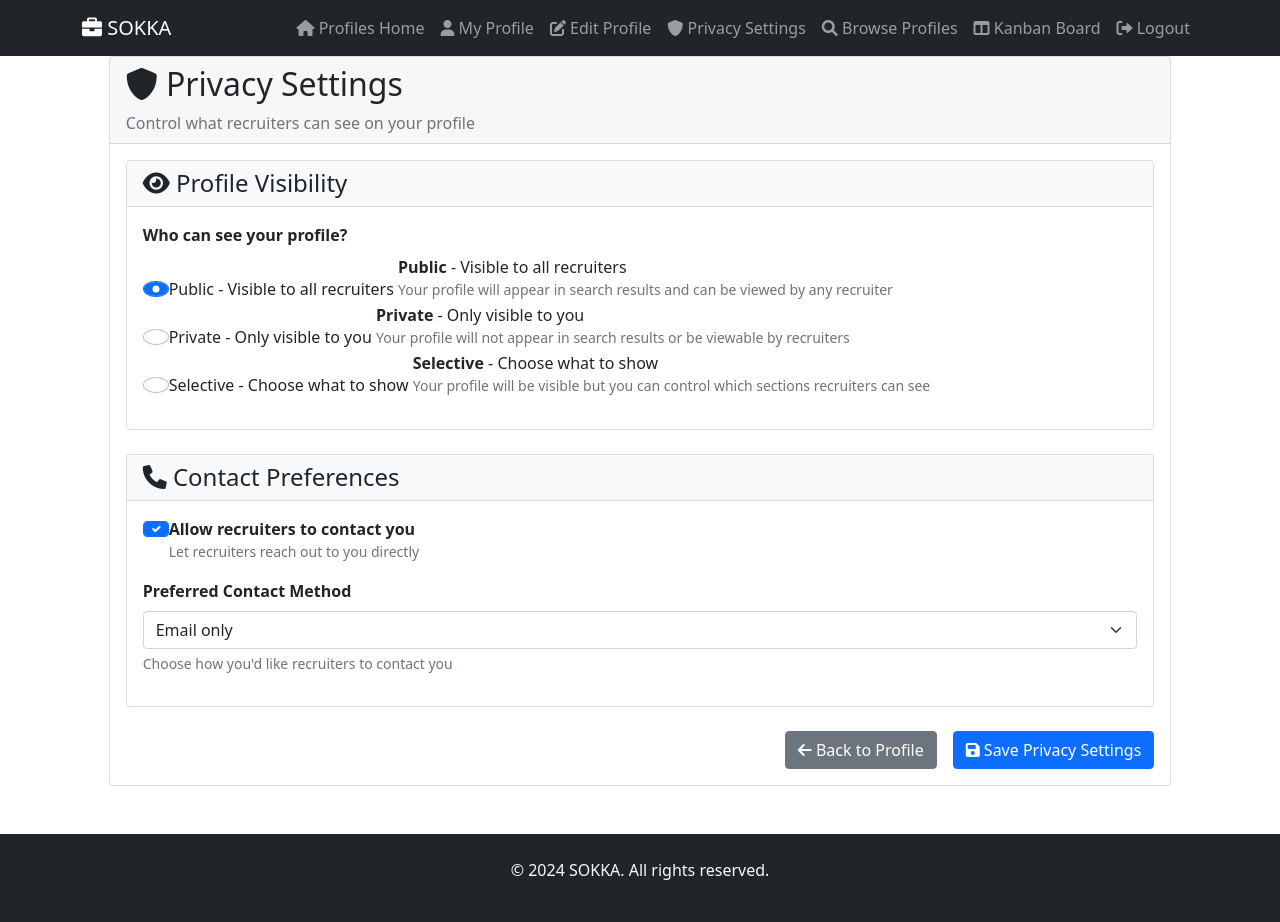
After one commit to Khwaahish/SOKKA, a Django app: page /profiles/privacy/ in a window 1280 px wide. The commit adds this page. Run offline with Django 5.2, Linux system fonts and the light colour scheme; a user stored in the database is signed in; tables that the repository leaves empty hold one stand-in row (values such as "Sample post").

Commit message:
feat: Add privacy settings for job seeker profiles
- Add ProfilePrivacySettings model with granular control over profile visibility
- Implement three privacy levels: Public, Private, and Selective
- Add privacy settings form with dynamic UI and validation
- Update public profile views to respect privacy settings
- Filter private profiles from recruiter browse view
- Add privacy settings management page with intuitive interface
- Include contact preferences and field-level visibility controls
- Add admin interface for privacy settings management
- Update templates to show/hide content based on privacy settings
- Add navigation links and profile management integration

User Story: As a Job Seeker, I want to set privacy options on my profile so I control what recruiters can see.

```diff
--- a/SOKKA/profiles/forms.py
+++ b/SOKKA/profiles/forms.py
@@ -1,6 +1,6 @@
 from django import forms
 from django.contrib.auth.models import User
-from .models import Profile, ProfileSkill, Education, WorkExperience, Link, Skill
+from .models import Profile, ProfileSkill, Education, WorkExperience, Link, Skill, ProfilePrivacySettings
 
 
 class ProfileForm(forms.ModelForm):
@@ -171,3 +171,45 @@ class SkillSearchForm(forms.Form):
             'class': 'form-control'
         })
     )
+
+
+class ProfilePrivacySettingsForm(forms.ModelForm):
+    """Form for managing profile privacy settings"""
+
+    class Meta:
+        model = ProfilePrivacySettings
+        fields = [
+            'profile_visibility', 'show_email', 'show_phone', 'show_location',
+            'show_bio', 'show_skills', 'show_work_experience', 'show_education',
+            'show_links', 'show_profile_picture', 'allow_contact', 'contact_method'
+        ]
+        widgets = {
+            'profile_visibility': forms.RadioSelect(attrs={'class': 'form-check-input'}),
+            'contact_method': forms.Select(attrs={'class': 'form-select'}),
+        }
+
+    def __init__(self, *args, **kwargs):
+        super().__init__(*args, **kwargs)
+
+        # Add form-control class to checkboxes
+        for field_name in ['show_email', 'show_phone', 'show_location', 'show_bio',
+                          'show_skills', 'show_work_experience', 'show_education',
+                          'show_links', 'show_profile_picture', 'allow_contact']:
+            self.fields[field_name].widget.attrs.update({'class': 'form-check-input'})
+
+        # Add help text styling
+        for field in self.fields.values():
+            if field.help_text:
+                field.widget.attrs.update({'class': field.widget.attrs.get('class', '') + ' form-control'})
+
+    def clean(self):
+        cleaned_data = super().clean()
+        profile_visibility = cleaned_data.get('profile_visibility')
+        allow_contact = cleaned_data.get('allow_contact')
+        contact_method = cleaned_data.get('contact_method')
+
+        # If profile is private, contact should be disabled
+        if profile_visibility == 'private' and allow_contact:
+            self.add_error('allow_contact', 'Contact must be disabled when profile is private.')
+
+        return cleaned_data
--- a/SOKKA/profiles/templates/profiles/base.html
+++ b/SOKKA/profiles/templates/profiles/base.html
@@ -52,6 +52,9 @@
                     <a class="nav-link" href="{% url 'profiles:edit_profile' %}">
                         <i class="fas fa-edit"></i> Edit Profile
                     </a>
+                    <a class="nav-link" href="{% url 'profiles:privacy_settings' %}">
+                        <i class="fas fa-shield-alt"></i> Privacy Settings
+                    </a>
                     <a class="nav-link" href="{% url 'profiles:profile_list' %}">
                         <i class="fas fa-search"></i> Browse Profiles
                     </a>
--- /dev/null
+++ b/SOKKA/profiles/templates/profiles/privacy_settings.html
@@ -0,0 +1,226 @@
+{% extends 'profiles/base.html' %}
+
+{% block title %}Privacy Settings{% endblock %}
+
+{% block content %}
+<div class="row justify-content-center">
+    <div class="col-md-10">
+        <div class="card">
+            <div class="card-header">
+                <h2><i class="fas fa-shield-alt"></i> Privacy Settings</h2>
+                <p class="mb-0 text-muted">Control what recruiters can see on your profile</p>
+            </div>
+            <div class="card-body">
+                <form method="post">
+                    {% csrf_token %}
+
+                    <!-- Profile Visibility Section -->
+                    <div class="card mb-4">
+                        <div class="card-header bg-light">
+                            <h4 class="mb-0"><i class="fas fa-eye"></i> Profile Visibility</h4>
+                        </div>
+                        <div class="card-body">
+                            <div class="mb-3">
+                                <label class="form-label fw-bold">Who can see your profile?</label>
+                                <div class="form-check">
+                                    {{ form.profile_visibility.0 }}
+                                    <label class="form-check-label" for="{{ form.profile_visibility.0.id_for_label }}">
+                                        <strong>Public</strong> - Visible to all recruiters
+                                        <small class="text-muted d-block">Your profile will appear in search results and can be viewed by any recruiter</small>
+                                    </label>
+                                </div>
+                                <div class="form-check">
+                                    {{ form.profile_visibility.1 }}
+                                    <label class="form-check-label" for="{{ form.profile_visibility.1.id_for_label }}">
+                                        <strong>Private</strong> - Only visible to you
+                                        <small class="text-muted d-block">Your profile will not appear in search results or be viewable by recruiters</small>
+                                    </label>
+                                </div>
+                                <div class="form-check">
+                                    {{ form.profile_visibility.2 }}
+                                    <label class="form-check-label" for="{{ form.profile_visibility.2.id_for_label }}">
+                                        <strong>Selective</strong> - Choose what to show
+                                        <small class="text-muted d-block">Your profile will be visible but you can control which sections recruiters can see</small>
+                                    </label>
+                                </div>
+                                {% if form.profile_visibility.errors %}
+                                    <div class="text-danger">{{ form.profile_visibility.errors }}</div>
+                                {% endif %}
+                            </div>
+                        </div>
+                    </div>
+
+                    <!-- Field Visibility Section (only shown when selective is chosen) -->
+                    <div class="card mb-4" id="field-visibility-section">
+                        <div class="card-header bg-light">
+                            <h4 class="mb-0"><i class="fas fa-cog"></i> Field Visibility</h4>
+                            <small class="text-muted">Choose which sections to show to recruiters (only applies when "Selective" is chosen above)</small>
+                        </div>
+                        <div class="card-body">
+                            <div class="row">
+                                <div class="col-md-6">
+                                    <div class="form-check mb-3">
+                                        {{ form.show_email }}
+                                        <label class="form-check-label" for="{{ form.show_email.id_for_label }}">
+                                            <strong>Email Address</strong>
+                                            <small class="text-muted d-block">Show your email to recruiters</small>
+                                        </label>
+                                    </div>
+                                    <div class="form-check mb-3">
+                                        {{ form.show_phone }}
+                                        <label class="form-check-label" for="{{ form.show_phone.id_for_label }}">
+                                            <strong>Phone Number</strong>
+                                            <small class="text-muted d-block">Show your phone number to recruiters</small>
+                                        </label>
+                                    </div>
+                                    <div class="form-check mb-3">
+                                        {{ form.show_location }}
+                                        <label class="form-check-label" for="{{ form.show_location.id_for_label }}">
+                                            <strong>Location</strong>
+                                            <small class="text-muted d-block">Show your location to recruiters</small>
+                                        </label>
+                                    </div>
+                                    <div class="form-check mb-3">
+                                        {{ form.show_bio }}
+                                        <label class="form-check-label" for="{{ form.show_bio.id_for_label }}">
+                                            <strong>Professional Summary</strong>
+                                            <small class="text-muted d-block">Show your bio to recruiters</small>
+                                        </label>
+                                    </div>
+                                    <div class="form-check mb-3">
+                                        {{ form.show_profile_picture }}
+                                        <label class="form-check-label" for="{{ form.show_profile_picture.id_for_label }}">
+                                            <strong>Profile Picture</strong>
+                                            <small class="text-muted d-block">Show your profile picture to recruiters</small>
+                                        </label>
+                                    </div>
+                                </div>
+                                <div class="col-md-6">
+                                    <div class="form-check mb-3">
+                                        {{ form.show_skills }}
+                                        <label class="form-check-label" for="{{ form.show_skills.id_for_label }}">
+                                            <strong>Skills</strong>
+                                            <small class="text-muted d-block">Show your skills to recruiters</small>
+                                        </label>
+                                    </div>
+                                    <div class="form-check mb-3">
+                                        {{ form.show_work_experience }}
+                                        <label class="form-check-label" for="{{ form.show_work_experience.id_for_label }}">
+                                            <strong>Work Experience</strong>
+                                            <small class="text-muted d-block">Show your work history to recruiters</small>
+                                        </label>
+                                    </div>
+                                    <div class="form-check mb-3">
+                                        {{ form.show_education }}
+                                        <label class="form-check-label" for="{{ form.show_education.id_for_label }}">
+                                            <strong>Education</strong>
+                                            <small class="text-muted d-block">Show your education to recruiters</small>
+                                        </label>
+                                    </div>
+                                    <div class="form-check mb-3">
+                                        {{ form.show_links }}
+                                        <label class="form-check-label" for="{{ form.show_links.id_for_label }}">
+                                            <strong>External Links</strong>
+                                            <small class="text-muted d-block">Show your LinkedIn, GitHub, etc. to recruiters</small>
+                                        </label>
+                                    </div>
+                                </div>
+                            </div>
+                        </div>
+                    </div>
+
+                    <!-- Contact Preferences Section -->
+                    <div class="card mb-4">
+                        <div class="card-header bg-light">
+                            <h4 class="mb-0"><i class="fas fa-phone"></i> Contact Preferences</h4>
+                        </div>
+                        <div class="card-body">
+                            <div class="form-check mb-3">
+                                {{ form.allow_contact }}
+                                <label class="form-check-label" for="{{ form.allow_contact.id_for_label }}">
+                                    <strong>Allow recruiters to contact you</strong>
+                                    <small class="text-muted d-block">Let recruiters reach out to you directly</small>
+                                </label>
+                            </div>
+
+                            <div class="mb-3" id="contact-method-section">
+                                <label for="{{ form.contact_method.id_for_label }}" class="form-label fw-bold">Preferred Contact Method</label>
+                                {{ form.contact_method }}
+                                {% if form.contact_method.errors %}
+                                    <div class="text-danger">{{ form.contact_method.errors }}</div>
+                                {% endif %}
+                                <div class="form-text">Choose how you'd like recruiters to contact you</div>
+                            </div>
+                        </div>
+                    </div>
+
+                    <!-- Form Actions -->
+                    <div class="d-grid gap-2 d-md-flex justify-content-md-end">
+                        <a href="{% url 'profiles:profile_detail' %}" class="btn btn-secondary me-md-2">
+                            <i class="fas fa-arrow-left"></i> Back to Profile
+                        </a>
+                        <button type="submit" class="btn btn-primary">
+                            <i class="fas fa-save"></i> Save Privacy Settings
+                        </button>
+                    </div>
+                </form>
+            </div>
+        </div>
+    </div>
+</div>
+
+<style>
+    .form-check-input:checked {
+        background-color: #0d6efd;
+        border-color: #0d6efd;
+    }
+    .form-check-input:focus {
+        border-color: #86b7fe;
+        box-shadow: 0 0 0 0.25rem rgba(13, 110, 253, 0.25);
+    }
+    .form-select:focus {
+        border-color: #86b7fe;
+        box-shadow: 0 0 0 0.25rem rgba(13, 110, 253, 0.25);
+    }
+    .card-header.bg-light {
+        background-color: #f8f9fa !important;
+    }
+</style>
+
+<script>
+document.addEventListener('DOMContentLoaded', function() {
+    const profileVisibilityRadios = document.querySelectorAll('input[name="profile_visibility"]');
+    const fieldVisibilitySection = document.getElementById('field-visibility-section');
+    const contactMethodSection = document.getElementById('contact-method-section');
+    const allowContactCheckbox = document.getElementById('id_allow_contact');
+
+    function toggleFieldVisibility() {
+        const selectedValue = document.querySelector('input[name="profile_visibility"]:checked').value;
+        if (selectedValue === 'selective') {
+            fieldVisibilitySection.style.display = 'block';
+        } else {
+            fieldVisibilitySection.style.display = 'none';
+        }
+    }
+
+    function toggleContactMethod() {
+        if (allowContactCheckbox.checked) {
+            contactMethodSection.style.display = 'block';
+        } else {
+            contactMethodSection.style.display = 'none';
+        }
+    }
+
+    // Initial state
+    toggleFieldVisibility();
+    toggleContactMethod();
+
+    // Add event listeners
+    profileVisibilityRadios.forEach(radio => {
+        radio.addEventListener('change', toggleFieldVisibility);
+    });
+
+    allowContactCheckbox.addEventListener('change', toggleContactMethod);
+});
+</script>
+{% endblock %}
--- a/SOKKA/profiles/urls.py
+++ b/SOKKA/profiles/urls.py
@@ -34,6 +34,9 @@ urlpatterns = [
     path('browse/', views.profile_list, name='profile_list'),
     path('view/<int:user_id>/', views.public_profile_detail, name='public_profile_detail'),
 
+    # Privacy settings
+    path('privacy/', views.privacy_settings, name='privacy_settings'),
+
     # AJAX endpoints
     path('api/skills/search/', views.search_skills, name='search_skills'),
 ]
--- a/SOKKA/profiles/views.py
+++ b/SOKKA/profiles/views.py
@@ -6,8 +6,8 @@ from django.views.decorators.http import require_POST
 from django.core.paginator import Paginator
 from django.db.models import Q
 from django.contrib.auth.models import User
-from .models import Profile, ProfileSkill, Education, WorkExperience, Link, Skill
-from .forms import ProfileForm, ProfileSkillForm, EducationForm, WorkExperienceForm, LinkForm, SkillSearchForm
+from .models import Profile, ProfileSkill, Education, WorkExperience, Link, Skill, ProfilePrivacySettings
+from .forms import ProfileForm, ProfileSkillForm, EducationForm, WorkExperienceForm, LinkForm, SkillSearchForm, ProfilePrivacySettingsForm
 
 
 def get_current_profile(request):
@@ -341,7 +341,10 @@ def search_skills(request):
 def profile_list(request):
     """List all public profiles (for recruiters to browse)"""
     # Only show profiles that have users (since public_profile_detail requires user_id)
-    profiles = Profile.objects.select_related('user').prefetch_related('profile_skills__skill').filter(user__isnull=False)
+    profiles = Profile.objects.select_related('user').prefetch_related('profile_skills__skill', 'privacy_settings').filter(user__isnull=False)
+
+    # Filter out private profiles
+    profiles = profiles.exclude(privacy_settings__profile_visibility='private')
 
     # Add search functionality
     search_query = request.GET.get('search', '')
@@ -371,12 +374,65 @@ def public_profile_detail(request, user_id):
     user = get_object_or_404(User, id=user_id)
     profile = get_object_or_404(Profile, user=user)
 
+    # Get privacy settings
+    try:
+        privacy_settings = profile.privacy_settings
+    except ProfilePrivacySettings.DoesNotExist:
+        # Create default privacy settings if they don't exist
+        privacy_settings = ProfilePrivacySettings.objects.create(profile=profile)
+
+    # Check if profile should be visible
+    if privacy_settings.profile_visibility == 'private':
+        # Profile is private, show limited information
+        context = {
+            'profile': profile,
+            'profile_skills': [],
+            'educations': [],
+            'work_experiences': [],
+            'links': [],
+            'is_public': True,
+            'is_private': True,
+            'privacy_settings': privacy_settings,
+        }
+        return render(request, 'profiles/public_profile_detail.html', context)
+
+    # Get visible fields based on privacy settings
+    visible_fields = privacy_settings.get_visible_fields()
+
     context = {
         'profile': profile,
-        'profile_skills': profile.profile_skills.select_related('skill').all(),
-        'educations': profile.educations.all(),
-        'work_experiences': profile.work_experiences.all(),
-        'links': profile.links.all(),
+        'profile_skills': profile.profile_skills.select_related('skill').all() if 'skills' in visible_fields else [],
+        'educations': profile.educations.all() if 'education' in visible_fields else [],
+        'work_experiences': profile.work_experiences.all() if 'work_experience' in visible_fields else [],
+        'links': profile.links.all() if 'links' in visible_fields else [],
         'is_public': True,
+        'is_private': False,
+        'privacy_settings': privacy_settings,
+        'visible_fields': visible_fields,
     }
     return render(request, 'profiles/public_profile_detail.html', context)
+
+
+def privacy_settings(request):
+    """Manage privacy settings for the current profile"""
+    profile = get_current_profile(request)
+    if not profile:
+        messages.error(request, 'Please create a profile first.')
+        return redirect('profiles:create_profile')
+
+    # Get or create privacy settings
+    try:
+        privacy_settings = profile.privacy_settings
+    except ProfilePrivacySettings.DoesNotExist:
+        privacy_settings = ProfilePrivacySettings.objects.create(profile=profile)
+
+    if request.method == 'POST':
+        form = ProfilePrivacySettingsForm(request.POST, instance=privacy_settings)
+        if form.is_valid():
+            form.save()
+            messages.success(request, 'Privacy settings updated successfully!')
+            return redirect('profiles:privacy_settings')
+    else:
+        form = ProfilePrivacySettingsForm(instance=privacy_settings)
+
+    return render(request, 'profiles/privacy_settings.html', {'form': form, 'privacy_settings': privacy_settings})
```
Also changed, not shown: SOKKA/profiles/admin.py (+27 -1 lines), SOKKA/profiles/models.py (+80 -0 lines), SOKKA/profiles/templates/profiles/profile_detail.html (+19 -0 lines), SOKKA/profiles/templates/profiles/public_profile_detail.html (+22 -9 lines), SOKKA/profiles/migrations/0003_profileprivacysettings.py (added).
